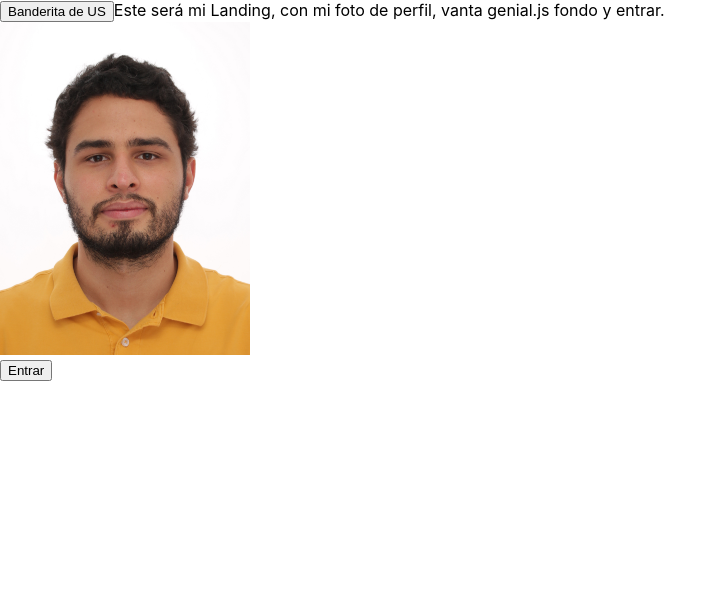
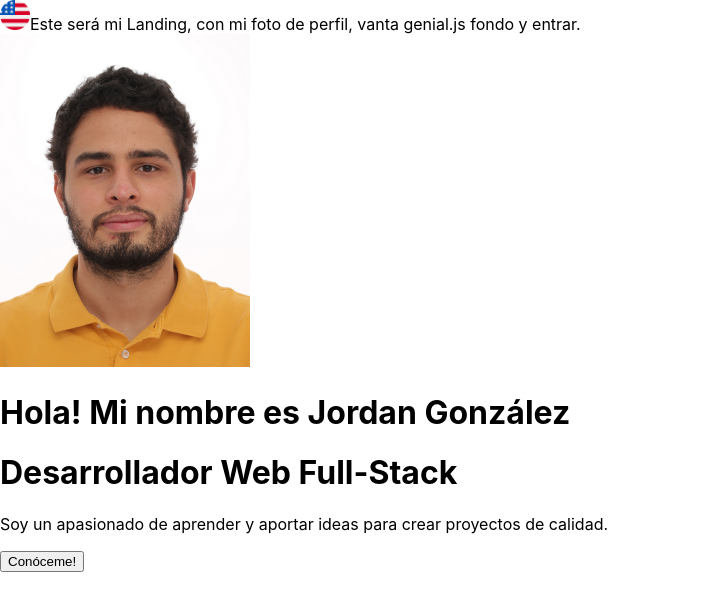
Before and after one commit to jojo-rdan/my-portfolio, a React (Create React App) app: page / in a window 1280 px wide. Shown: the top 610 px of the page, without its empty margins (0-727 px from the left). Built offline with nearby package versions, Linux system fonts and the light colour scheme.

Commit message:
MyPortfolio

```diff
--- a/src/Components/LandingPage-en.jsx
+++ b/src/Components/LandingPage-en.jsx
@@ -1,20 +1,26 @@
 import React from "react";
 import { Link } from "react-router-dom";
 import image from '../img/IMG_3978.jpg';
+import spa from '../img/espana.png';
 
-export default function LandingPageEn () {
+export default function LandingPageEn() {
     return (
         <div>
             <Link to="/">
-                <button>Banderita de SPA</button>
+                <img src={spa} width={'30px'} alt="Flag of Spain" />
             </Link>
             This will be my landing, with my profile pic, cool Vanta.js background and enter.
-            <div>
-                <img src={image} width={'250px'} alt='imagen de perfil' />
-            </div>
+                <div>
+                    <img src={image} width={'250px'} alt='imagen de perfil' />
+                    <h1>Hi! My name is Jordan González</h1>
+                </div>
+                <div>
+                    <h1>Desarrollador Web Full-Stack</h1>
+                    <p>I am very passionate about learning and contributing ideas to create quality projects.</p>
+                </div>
             <Link to="/home-en">
-                <button>Enter</button>
+                <button>About me!</button>
             </Link>
         </div>
-     );
+    );
 }
--- a/src/Components/LandingPage.jsx
+++ b/src/Components/LandingPage.jsx
@@ -1,19 +1,25 @@
 import React from "react";
 import { Link } from "react-router-dom";
 import image from '../img/IMG_3978.jpg';
+import us from '../img/estados-unidos.png';
 
 export default function LandingPage () {
     return (
         <div>
             <Link to="/-en">
-                <button>Banderita de US</button>
+                <img src={us} width={'30px'} alt="Bandera de USA" />
             </Link>
             Este será mi Landing, con mi foto de perfil, vanta genial.js fondo y entrar.
-            <div>
-                <img src={image} width={'250px'} alt='imagen de perfil' />
-            </div>
+                <div>
+                    <img src={image} width={'250px'} alt='imagen de perfil' />
+                    <h1>Hola! Mi nombre es Jordan González</h1>
+                </div>
+                <div>
+                    <h1>Desarrollador Web Full-Stack</h1>
+                    <p>Soy un apasionado de aprender y aportar ideas para crear proyectos de calidad.</p>
+                </div>
             <Link to="/home">
-                <button>Entrar</button>
+                <button>Conóceme!</button>
             </Link>
         </div>
      );
```
Also changed, not shown: src/img/espana.png (added), src/img/estados-unidos.png (added).
